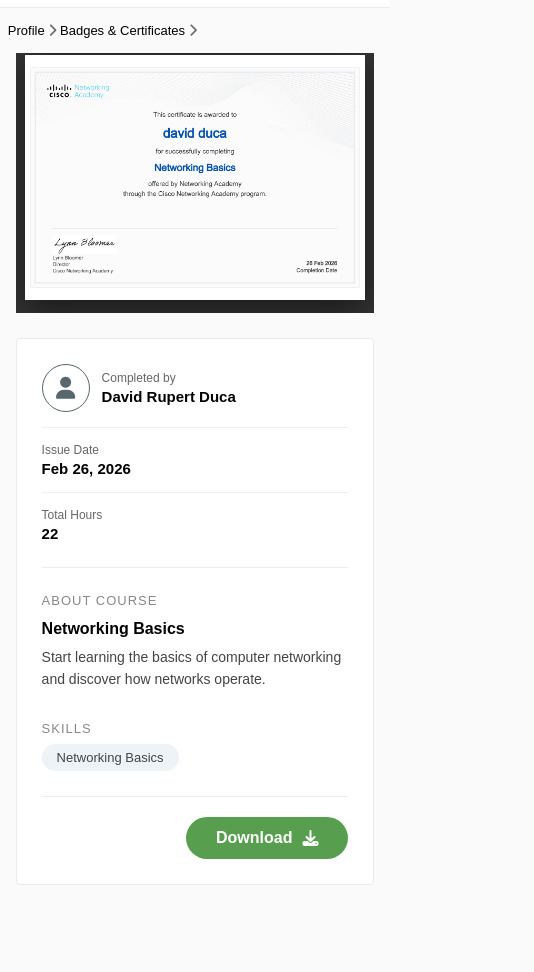
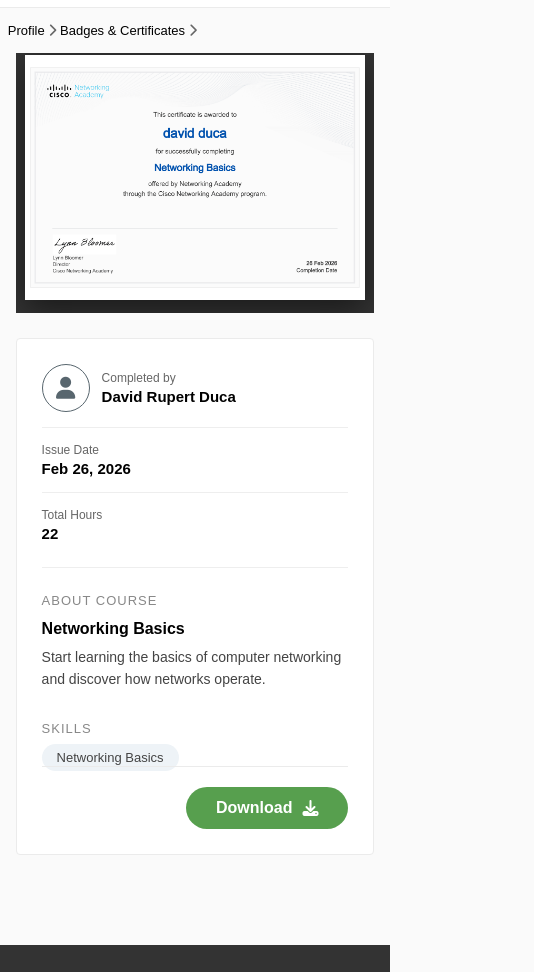
Before and after one commit to DavidDuca/NETACAD, a plain HTML site: page index.html in a window 390 px wide. Shown: the part 104-1076 px from the top of the page, 534 px wide, since content can reach past the window. Drawn offline with Linux system fonts and the light colour scheme.

Commit message:
Update style.css

```diff
--- a/style.css
+++ b/style.css
@@ -267,8 +267,6 @@
         padding-top: 15px;
         height: auto;
     }
-    .download-footer {
-        margin-top: 30px;
 
     .download-btn {
         width: 100%; /* Full width button on mobile for better thumb reach */
```
